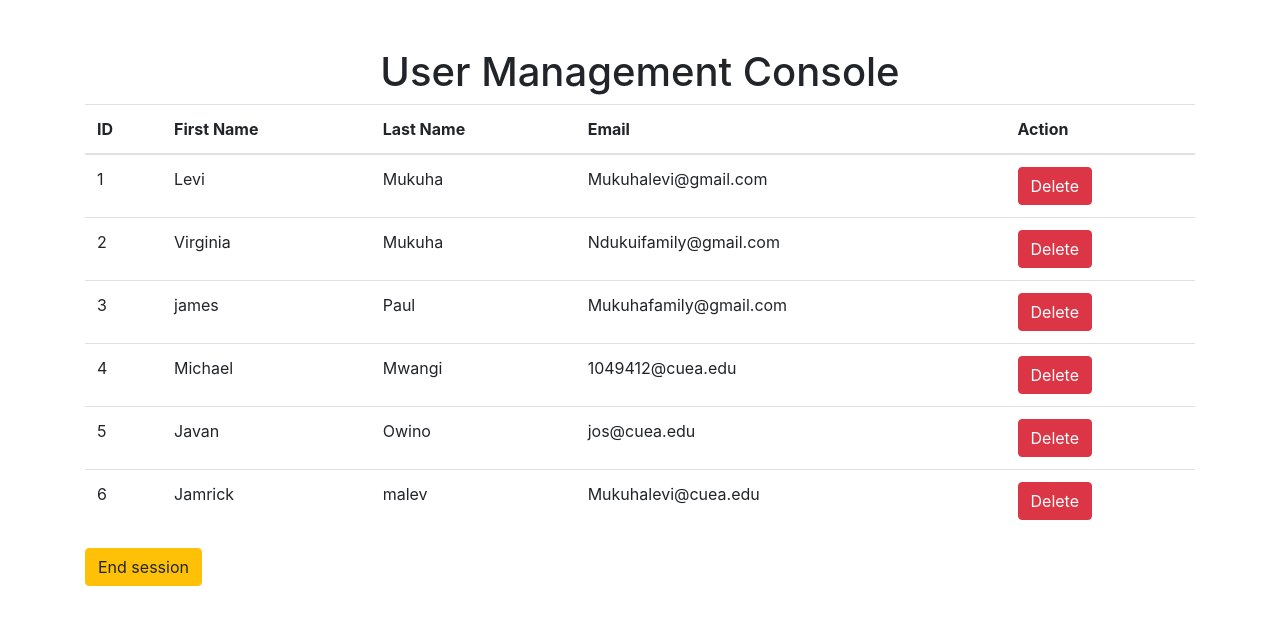
After one commit to Levi-LMN/Ticketsphere, a Flask app: page /dev_console in a window 1280 px wide. The commit adds this page. Shown: the top 625 px of the page. Run offline with Flask 3, Linux system fonts and the light colour scheme; a user stored in the database is signed in; some libraries are stand-ins or nearby versions.

Commit message:
dev console

```diff
--- a/app.py
+++ b/app.py
@@ -26,6 +26,8 @@ import string
 from datetime import datetime
 from flask import render_template, flash, redirect, url_for, request
 from sqlalchemy import func
+from flask import Flask, render_template, request, redirect, url_for, session
+from flask import Flask, render_template, request, redirect, url_for, session, jsonify
 
 
 # Create the Flask app
@@ -327,11 +329,16 @@ def login():
 
     return render_template('login.html', form=form)
 
-# route to logout
+# Route to logout
 @app.route('/logout')
 @login_required
 def logout():
+    # Clear Flask-Login session
     logout_user()
+
+    # Clear PIN-based session
+    session.pop('authenticated', None)
+
     flash('You have been logged out.', 'success')
     return redirect(url_for('home'))
 
@@ -1010,5 +1017,54 @@ def search():
 
     return render_template('user/search_results.html', query=query, results=search_results)
 
+
+@app.route('/dev_console', methods=['GET', 'POST'])
+def dev_console():
+    error_message = None  # Initialize error_message outside of conditional blocks
+
+    # Check if the user is already authenticated and has the admin role
+    if session.get('authenticated') and current_user.is_authenticated and current_user.role == 'admin':
+        users = User.query.all()
+        return render_template('admin/console.html', users=users)
+
+    # If it's a POST request, check the PIN
+    if request.method == 'POST':
+        entered_pin = request.form.get('pin')
+
+        # Replace '1234' with your desired PIN
+        if entered_pin == '1234':
+            # Store authentication status in session
+            session['authenticated'] = True
+            users = User.query.all()
+
+            # Check if the user has the admin role
+            if current_user.is_authenticated and current_user.role == 'admin':
+                return render_template('admin/console.html', users=users)
+            else:
+                # Redirect or show an error message for non-admin users
+                error_message = 'You do not have the necessary permissions.'
+
+        else:
+            error_message = 'Invalid PIN. Please try again.'
+
+    # If it's a GET request or authentication failed, render the PIN input form
+    return render_template('admin/pin_form.html', error_message=error_message)
+
+
+# route to delete user
+@app.route('/delete_user/<int:user_id>', methods=['POST'])
+def delete_user(user_id):
+    user = User.query.get_or_404(user_id)
+    db.session.delete(user)
+    db.session.commit()
+    return redirect(url_for('display_users'))
+
+# Example route for PIN clearance
+@app.route('/clear_pin', methods=['POST'])
+def clear_pin():
+    session.pop('authenticated', None)
+    return jsonify({'message': 'PIN cleared successfully'}), 200
+
+
 if __name__ == '__main__':
     app.run(debug=True)
--- /dev/null
+++ b/templates/admin/console.html
@@ -0,0 +1,76 @@
+<!DOCTYPE html>
+<html lang="en">
+<head>
+    <meta charset="UTF-8">
+    <meta name="viewport" content="width=device-width, initial-scale=1.0">
+    <title>User Management Console</title>
+    <!-- Bootstrap CSS CDN (if needed) -->
+    <link rel="stylesheet" href="https://maxcdn.bootstrapcdn.com/bootstrap/4.5.2/css/bootstrap.min.css">
+</head>
+<body>
+    <div class="container mt-5">
+        <h1 class="text-center">User Management Console</h1>
+        <table class="table">
+            <thead>
+                <tr>
+                    <th>ID</th>
+                    <th>First Name</th>
+                    <th>Last Name</th>
+                    <th>Email</th>
+                    <th>Action</th>
+                </tr>
+            </thead>
+            <tbody>
+                {% for user in users %}
+                    <tr>
+                        <td>{{ user.id }}</td>
+                        <td>{{ user.first_name }}</td>
+                        <td>{{ user.last_name }}</td>
+                        <td>{{ user.email }}</td>
+                        <td>
+                            <form method="post" action="{{ url_for('delete_user', user_id=user.id) }}">
+                                <button type="submit" class="btn btn-danger">Delete</button>
+                            </form>
+                        </td>
+                    </tr>
+                {% endfor %}
+            </tbody>
+        </table>
+        <button class="btn btn-warning" id="clearPinBtn">End session</button>
+    </div>
+
+    <!-- Bootstrap JS and Popper.js CDN (if needed) -->
+    <script src="https://code.jquery.com/jquery-3.5.1.slim.min.js"></script>
+    <script src="https://cdn.jsdelivr.net/npm/@popperjs/core@2.9.3/dist/umd/popper.min.js"></script>
+    <script src="https://maxcdn.bootstrapcdn.com/bootstrap/4.5.2/js/bootstrap.min.js"></script>
+
+   <!-- ... Your existing HTML code ... -->
+
+<!-- Add this script block at the end of the body -->
+<script>
+    document.getElementById('clearPinBtn').addEventListener('click', function () {
+        // Make an AJAX request to the Flask route that clears the session PIN
+        fetch('{{ url_for('clear_pin') }}', {
+            method: 'POST',
+            headers: {
+                'Content-Type': 'application/json'
+            },
+            body: JSON.stringify({}),
+        })
+        .then(response => {
+            if (!response.ok) {
+                throw new Error('Failed to clear PIN');
+            }
+            // Redirect to the PIN entry page after clearing the PIN
+            window.location.href = '{{ url_for('dev_console') }}';
+        })
+        .catch(error => {
+            console.error('Error:', error);
+        });
+    });
+</script>
+
+<!-- ... Remaining HTML code ... -->
+
+</body>
+</html>
```
Also changed, not shown: templates/admin/admin_dashboard.html (+7 -3 lines), templates/admin/pin_form.html (added, +55 -0 lines).
